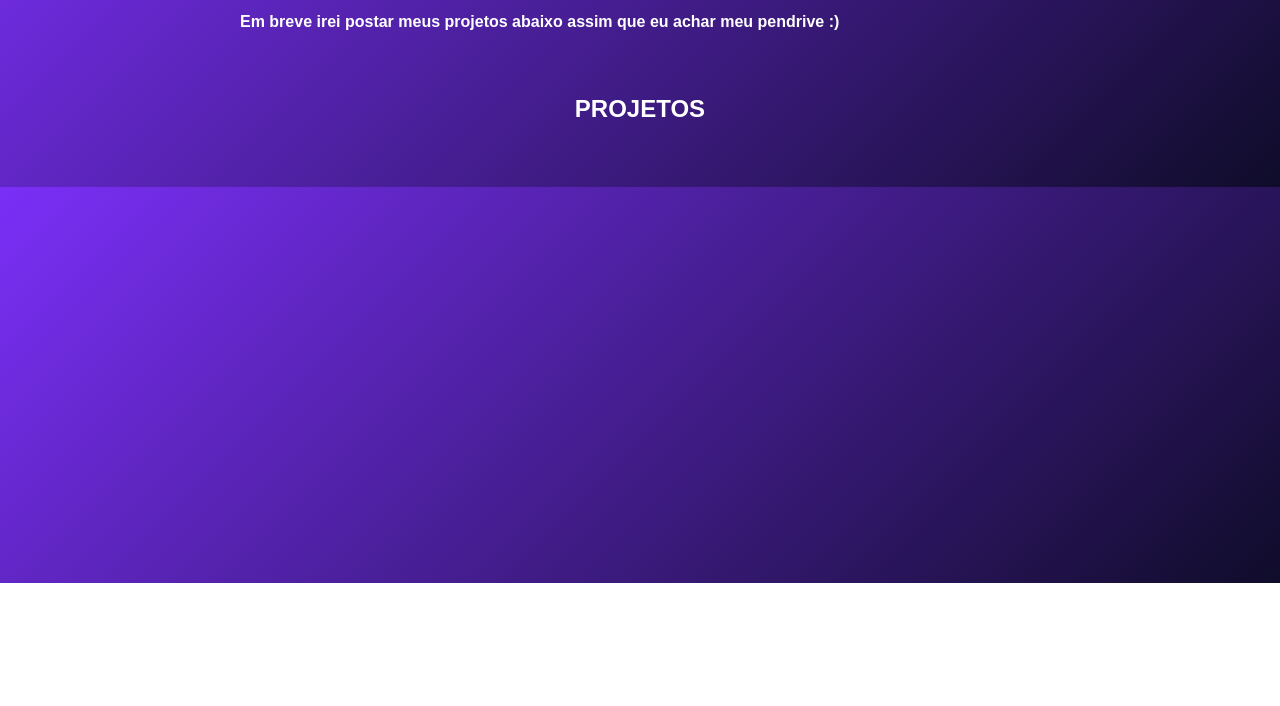
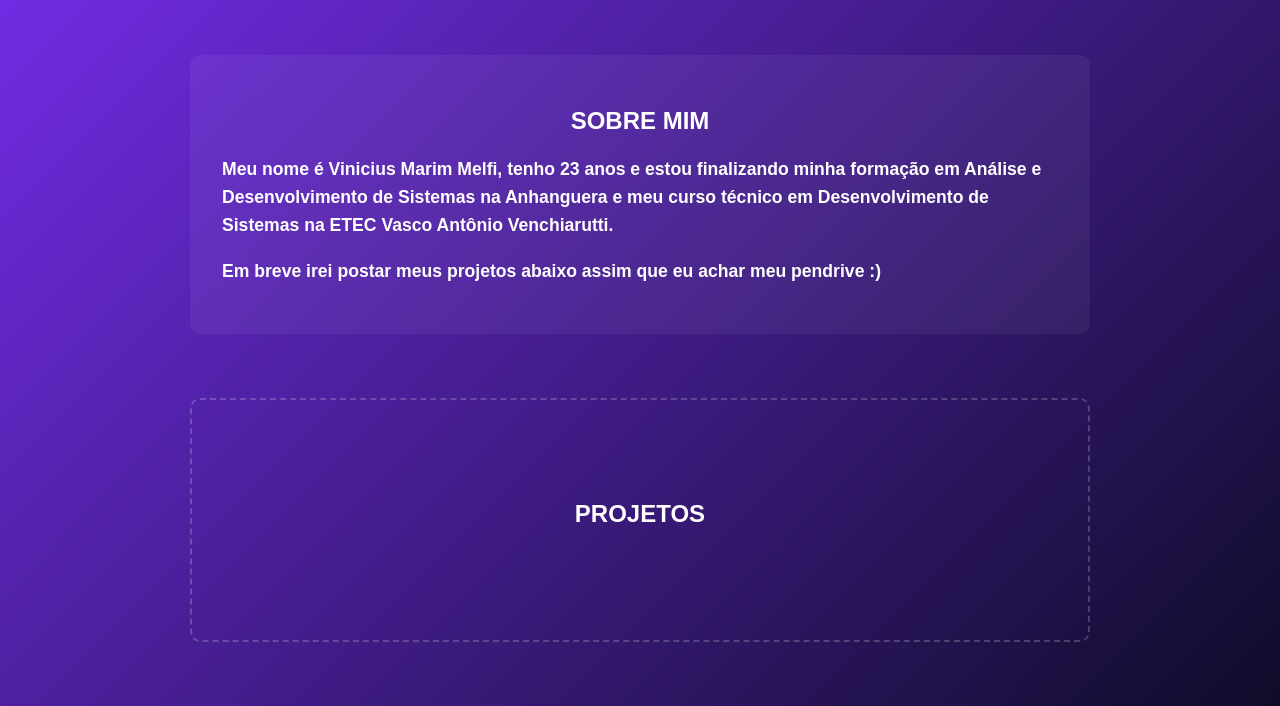
Before and after one commit to ViniciusMarimMelfi/ViniciusMarimMelfi..github.io, a plain HTML site: page index.html in a window 1280 px wide. Shown: the part 217-923 px from the top of the page. Before the commit the page ends 800 px from the top, so only its background shows below. Drawn offline with Linux system fonts and the light colour scheme.

Commit message:
Update index.html

```diff
--- a/index.html
+++ b/index.html
@@ -1,43 +1,62 @@
 <!DOCTYPE html>
 <html lang="pt-BR">
 <head>
-  <meta charset="UTF-8">
-  <meta name="viewport" content="width=device-width, initial-scale=1.0">
+  <meta charset="UTF-8" />
+  <meta name="viewport" content="width=device-width, initial-scale=1.0" />
   <title>Olá, bem-vindo ao meu GitHub</title>
   <style>
     body {
       margin: 0;
-      padding: 2rem;
+      padding: 0;
       font-family: Arial, sans-serif;
       background: linear-gradient(135deg, #7b2ff7, #0f0c29); /* Roxo para azul escuro */
       color: white;
       font-weight: bold;
     }
 
+    .container {
+      max-width: 900px;
+      margin: 0 auto;
+      padding: 4rem 2rem;
+    }
+
+    .section {
+      margin-bottom: 4rem;
+      padding: 2rem;
+      background-color: rgba(255, 255, 255, 0.05);
+      border-radius: 10px;
+    }
+
     h1, h2 {
       text-align: center;
     }
 
-    .content {
-      max-width: 800px;
-      margin: auto;
+    p {
+      line-height: 1.6;
+      font-size: 1.1rem;
     }
 
     .projects {
-      margin-top: 4rem;
+      padding: 5rem 2rem;
       text-align: center;
+      border: 2px dashed rgba(255, 255, 255, 0.2);
+      border-radius: 10px;
     }
 
     .projects h2 {
       margin-bottom: 2rem;
+      font-size: 1.5rem;
     }
   </style>
 </head>
 <body>
-  <div class="content">
+  <div class="container">
+    <div class="section">
       <h1>Olá, bem-vindo ao meu GitHub</h1>
+    </div>
 
-    <h2>SOBRE MIM:</h2>
+    <div class="section">
+      <h2>SOBRE MIM</h2>
       <p>
         Meu nome é Vinicius Marim Melfi, tenho 23 anos e estou finalizando minha formação em
         Análise e Desenvolvimento de Sistemas na Anhanguera e meu curso técnico em
@@ -46,10 +65,11 @@
       <p>
         Em breve irei postar meus projetos abaixo assim que eu achar meu pendrive :)
       </p>
+    </div>
 
     <div class="projects">
       <h2>PROJETOS</h2>
-      <!-- Aqui você pode adicionar seus projetos futuramente -->
+      <!-- Espaço reservado para os projetos futuros -->
     </div>
   </div>
 </body>
```
Lines whose indentation alone changed are shown as unchanged.
